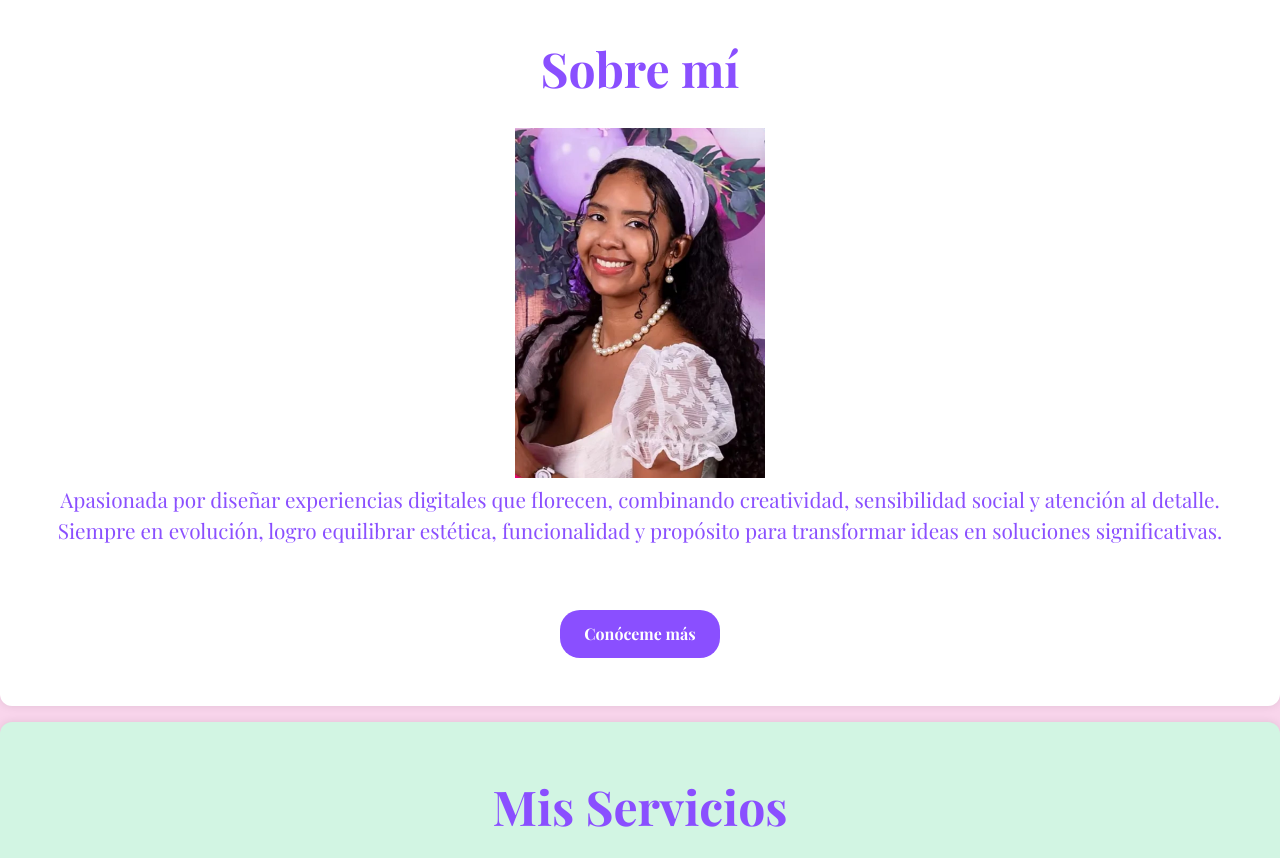
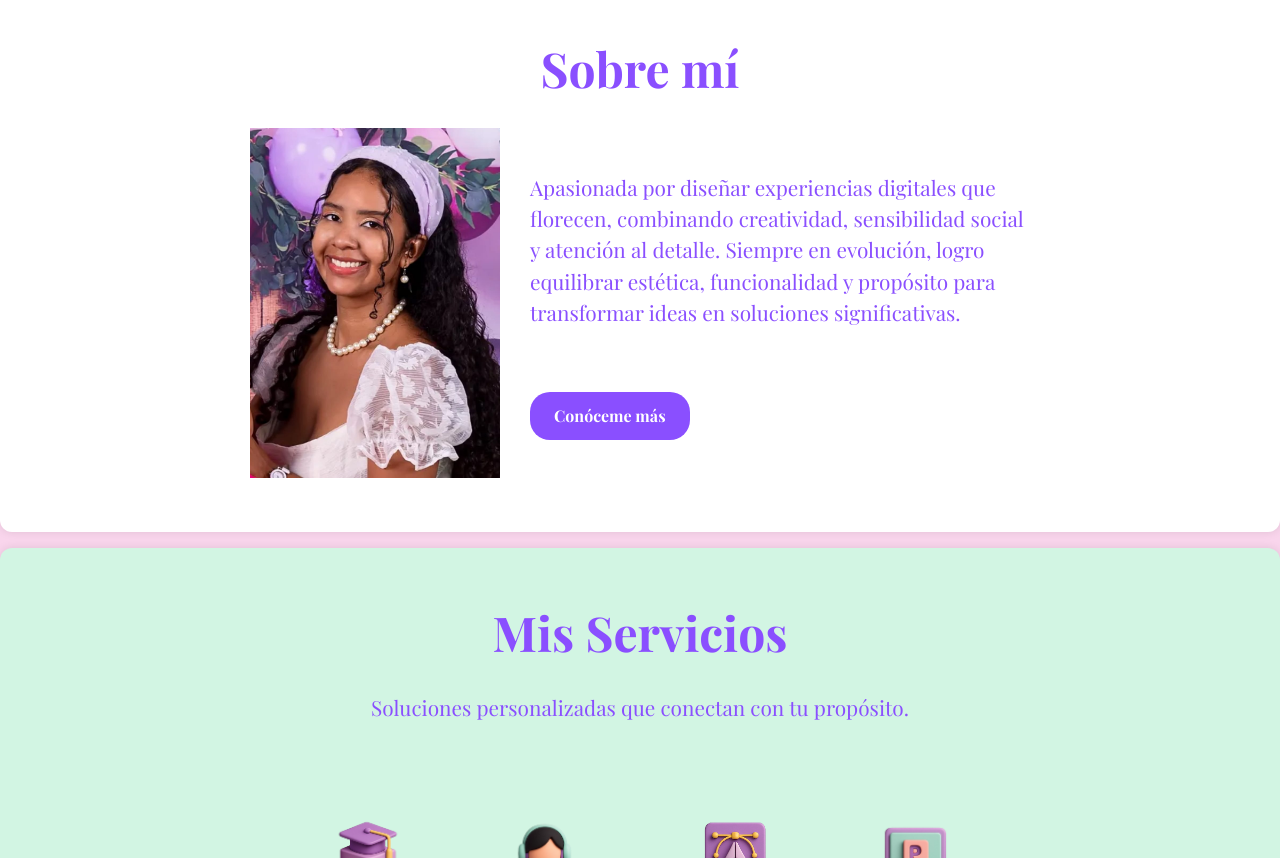
Before and after one commit to Corina-Almarales/corina-almarales, a Next.js app: page / in a window 1280 px wide. Shown: the part 620-1478 px from the top of the page. Built offline with nearby package versions, Linux system fonts and the light colour scheme.

Commit message:
Updated global.css

```diff
--- a/src/app/global.css
+++ b/src/app/global.css
@@ -236,3 +236,22 @@ html {
   transform: scale(1.05);
   box-shadow: 0 10px 20px rgba(0, 0, 0, 0.3);
 }
+
+.sobre-mi-flex {
+  display: flex;
+  flex-direction: row;
+  align-items: center;
+  gap: 30px;
+  flex-wrap: wrap;
+  justify-content: center;
+  text-align: left;
+  margin-top: 20px;
+}
+
+.sobre-mi-img {
+  flex-shrink: 0;
+}
+
+.sobre-mi-texto {
+  max-width: 500px;
+}
```
